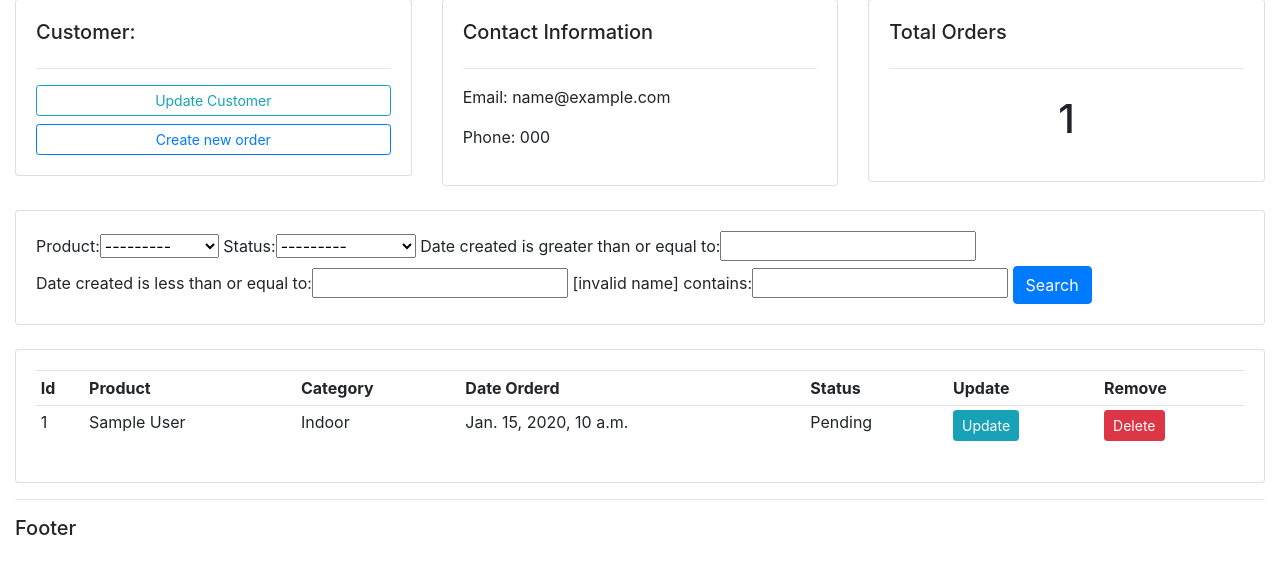
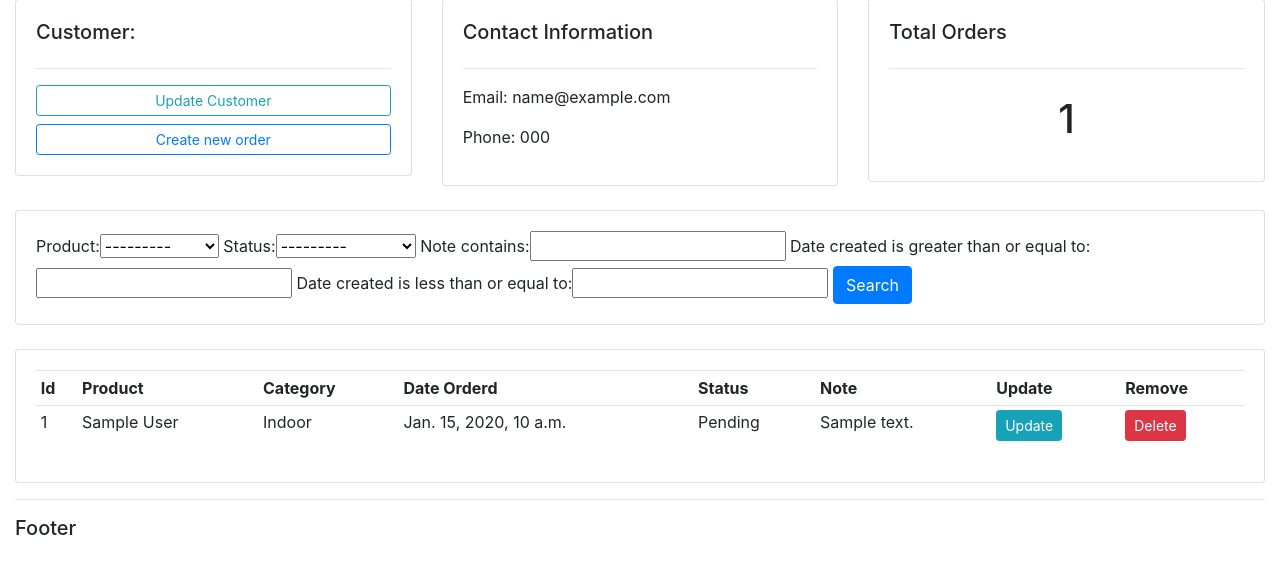
Before and after one commit to jobic10/crmwithdjango, a Django app: page /customer/1 in a window 1280 px wide. Shown: the part 108-682 px from the top of the page. Run offline with Django 3.2, Linux system fonts and the light colour scheme; tables that the repository leaves empty hold one stand-in row (values such as "Sample post"); some libraries are stand-ins or nearby versions.

Commit message:
Completed filtering based on note

```diff
--- a/account/models.py
+++ b/account/models.py
@@ -47,6 +47,7 @@
     product = models.ForeignKey(Product, null=True, on_delete=models.SET_NULL)
     status = models.CharField(max_length=18, choices=STATUS)
     date_created = models.DateTimeField(auto_now_add=True)
+    note = models.CharField(max_length=100)
 
     def __str__(self):
         return f"{self.customer}  ordered {self.product} with status : {self.status}"
--- a/account/templates/account/customer.html
+++ b/account/templates/account/customer.html
@@ -58,6 +58,7 @@
 					<th>Category</th>
 					<th>Date Orderd</th>
 					<th>Status</th>
+					<th>Note</th>
 					<th>Update</th>
 					<th>Remove</th>
 				</tr>
@@ -68,6 +69,7 @@
 					<td>{{ order.product.category }}</td>
 					<td>{{ order.date_created }}</td>
 					<td>{{ order.status }}</td>
+					<td>{{ order.note }}</td>
 					<td><a class="btn btn-sm btn-info" href="{% url 'update_order' order.id %}">Update</a></td>
 					<td><a class="btn btn-sm btn-danger" href="{% url 'delete_order' order.id %}">Delete</a></td>
 				</tr>
```
